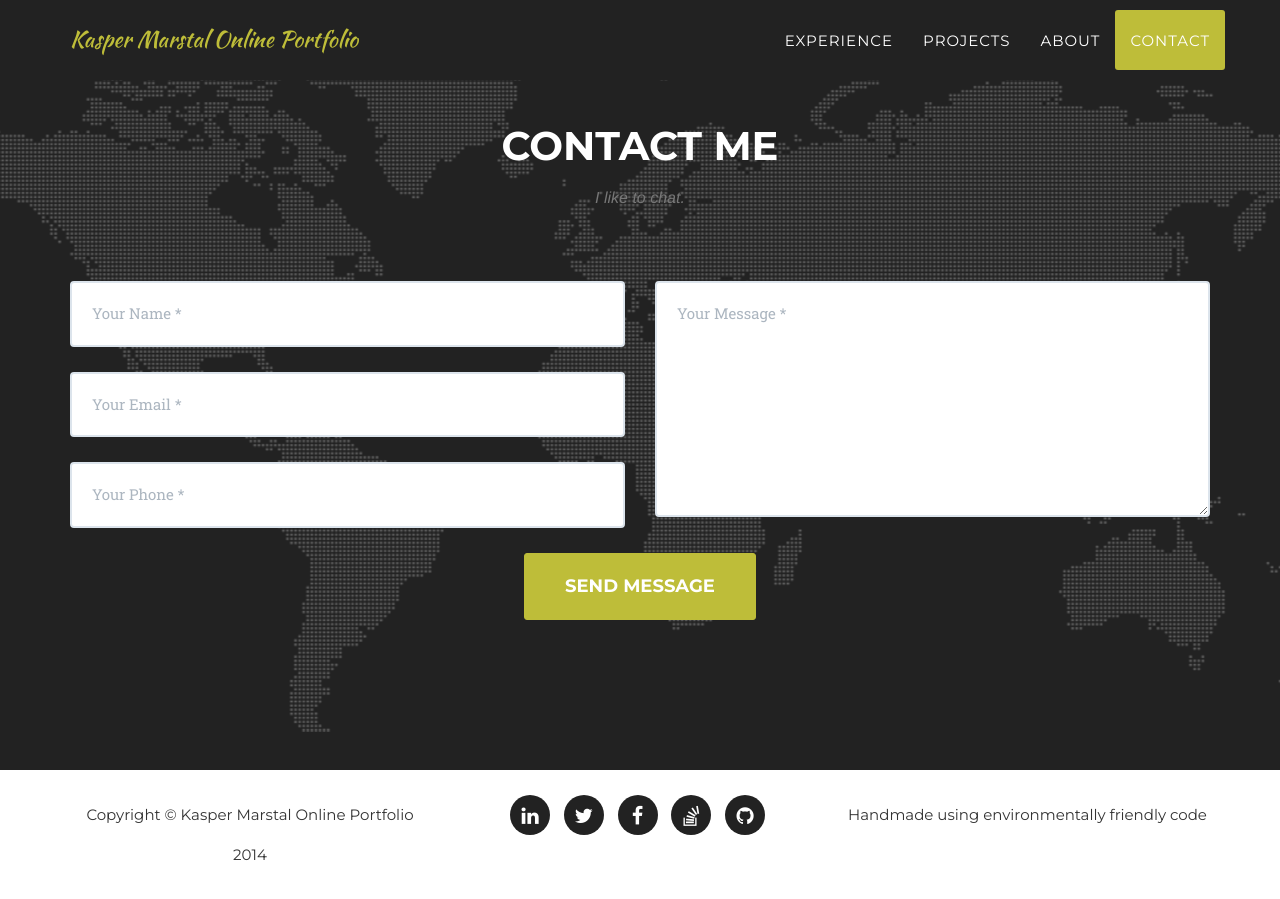
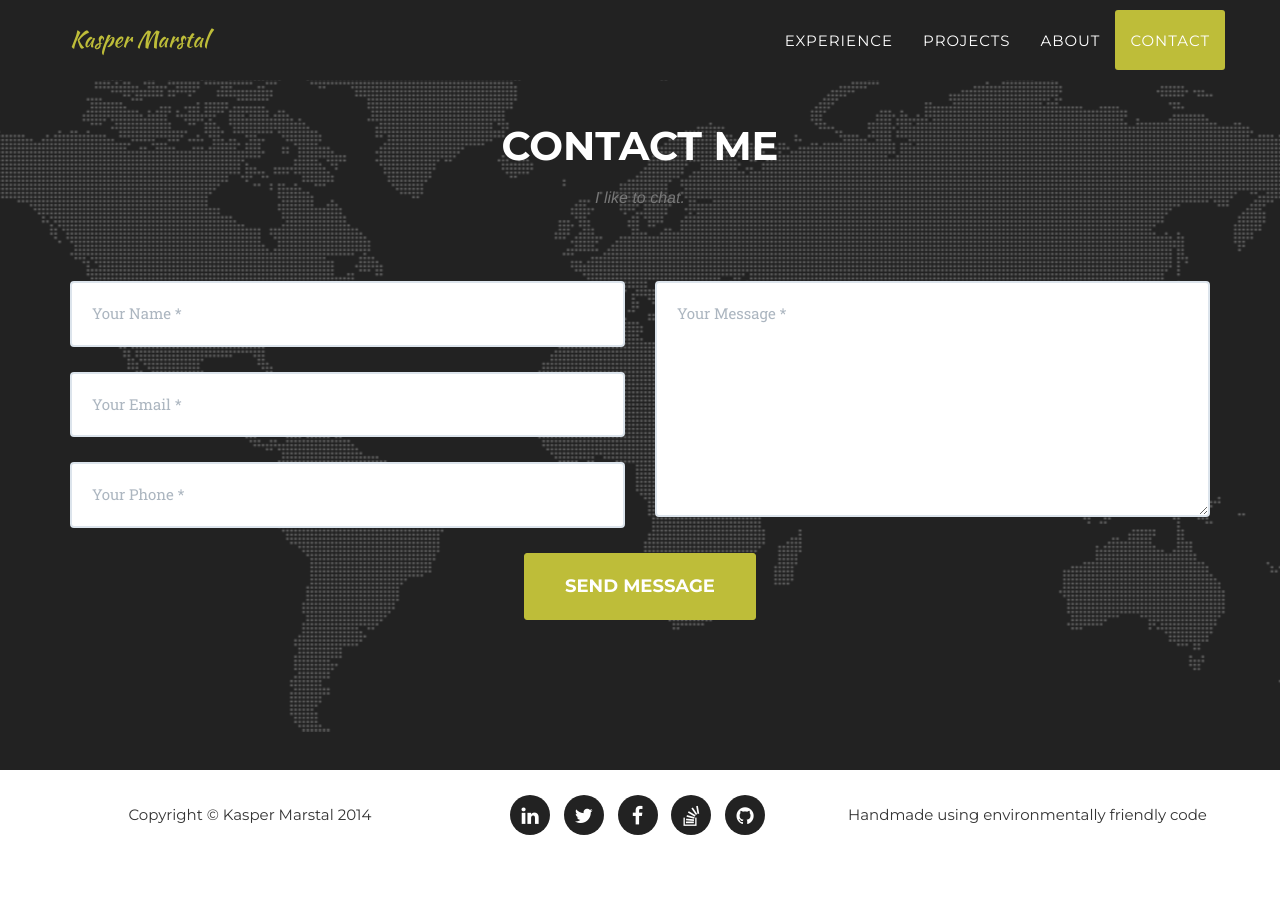
Before and after one commit to jmartens/kaspermarstal.github.io, a Jekyll site: the page built from index.html, in a window 1280 px wide and 900 px high, scrolled down 4953 px. Built offline with Jekyll 4.4.1, drawn with Linux system fonts in a browser that asks for light colours; some web fonts are replaced; after the commit the page ends 5813 px from its top, so only the background shows below that.

Commit message:
Update _config.yml

```diff
--- a/_config.yml
+++ b/_config.yml
@@ -1,7 +1,7 @@
 # Site settings
-title: Kasper Marstal Online Portfolio
+title: Kasper Marstal
 email: kaspermarstal@gmail.com
-description: "Kasper Marstal's website."
+description: "Kasper Marstal's personal website."
 
 # Color settings (hex-codes without the leading hash-tag)
 color:
```
